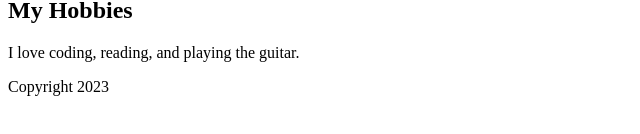
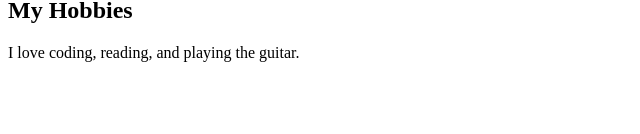
Before and after one commit to mehmetdulkadiroglu/newRepo, a plain HTML site: page index.html in a window 1280 px wide. Shown: the part 206-340 px from the top of the page, without its empty margins (0-640 px from the left). Drawn offline with Linux system fonts and the light colour scheme.

Commit message:
Update index.html

```diff
--- a/index.html
+++ b/index.html
@@ -26,8 +26,5 @@
         </section>
     </main>
 
-    <footer>
-        Copyright 2023
-    </footer>
 </body>
 </html>
```
